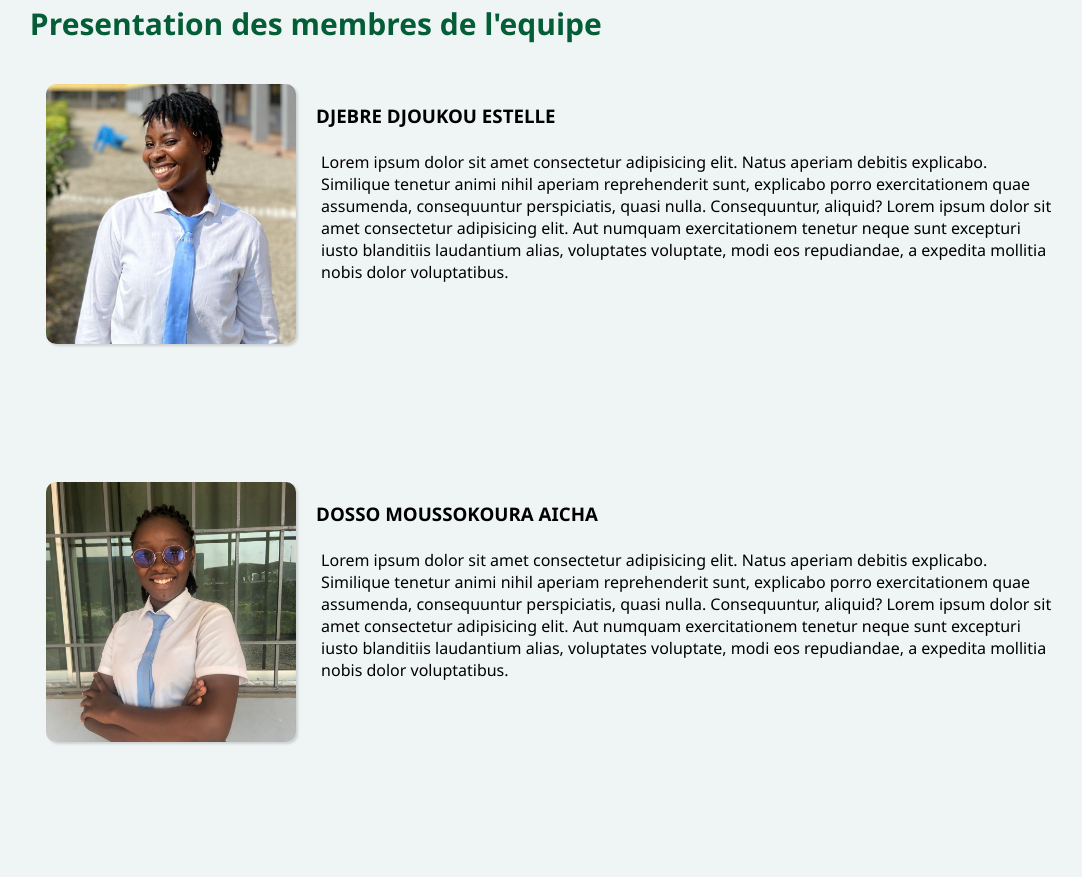
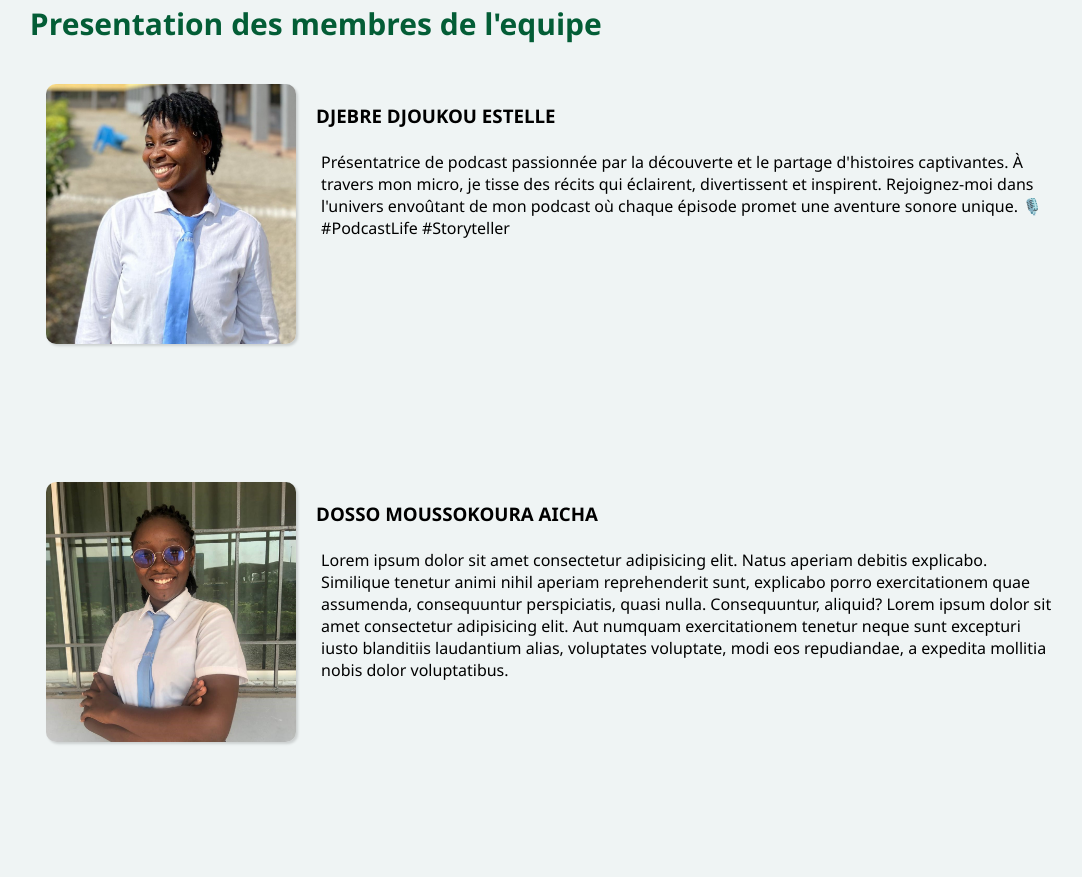
Before and after one commit to DMA2002/PODCAST, a plain HTML site: page index.html in a window 1280 px wide. Shown: the part 911-1788 px from the top of the page, without its empty margins (87-1169 px from the left). Drawn offline with Linux system fonts and the light colour scheme.

Commit message:
2eme commit

```diff
--- a/index.html
+++ b/index.html
@@ -45,7 +45,7 @@
       <img src="images/djebre.jpg" alt="Membre 1">
       <div class="member-info">
         <h3>DJEBRE DJOUKOU ESTELLE</h3>
-        <p>Lorem ipsum dolor sit amet consectetur adipisicing elit. Natus aperiam debitis explicabo. Similique tenetur animi nihil aperiam reprehenderit sunt, explicabo porro exercitationem quae assumenda, consequuntur perspiciatis, quasi nulla. Consequuntur, aliquid? Lorem ipsum dolor sit amet consectetur adipisicing elit. Aut numquam exercitationem tenetur neque sunt excepturi iusto blanditiis laudantium alias, voluptates voluptate, modi eos repudiandae, a expedita mollitia nobis dolor voluptatibus.</p>
+        <p> Présentatrice de podcast passionnée par la découverte et le partage d'histoires captivantes. À travers mon micro, je tisse des récits qui éclairent, divertissent et inspirent. Rejoignez-moi dans l'univers envoûtant de mon podcast où chaque épisode promet une aventure sonore unique. 🎙️ #PodcastLife #Storyteller</p>
       </div>
     </div>
 
```
